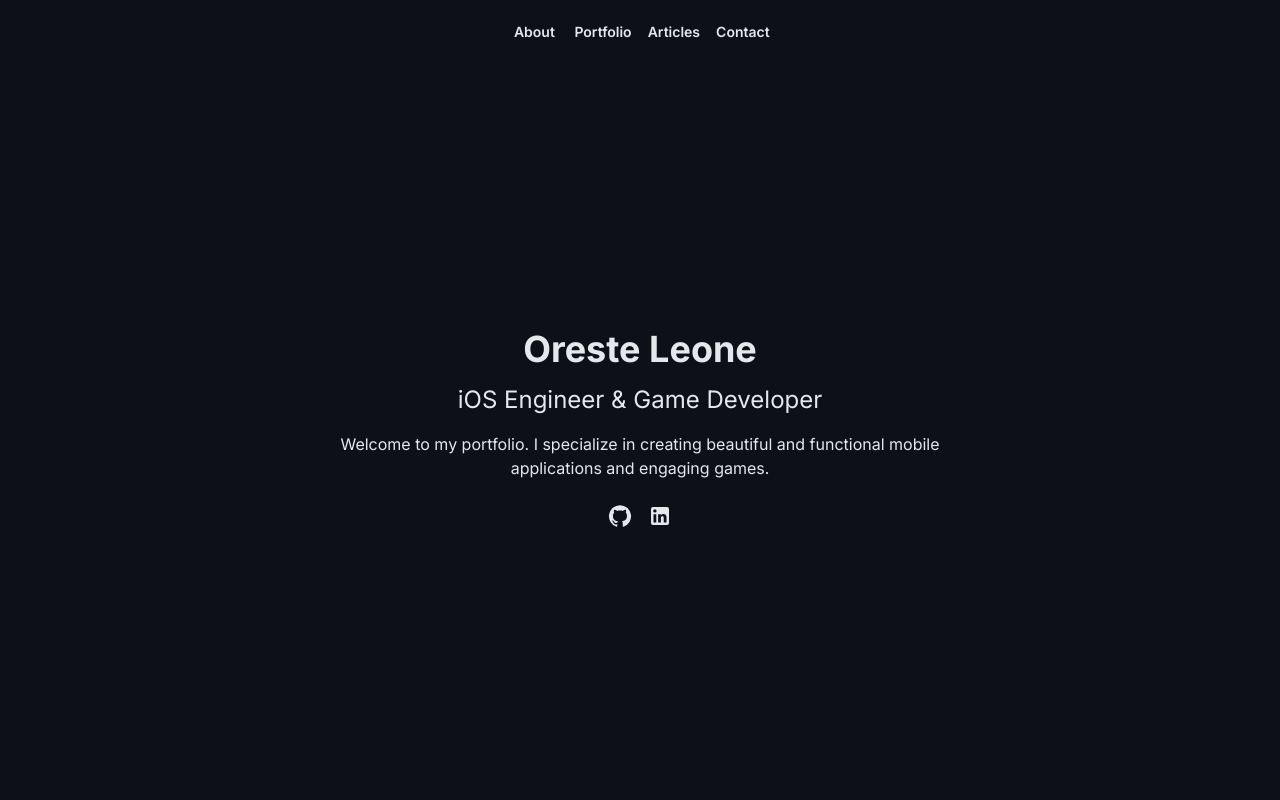
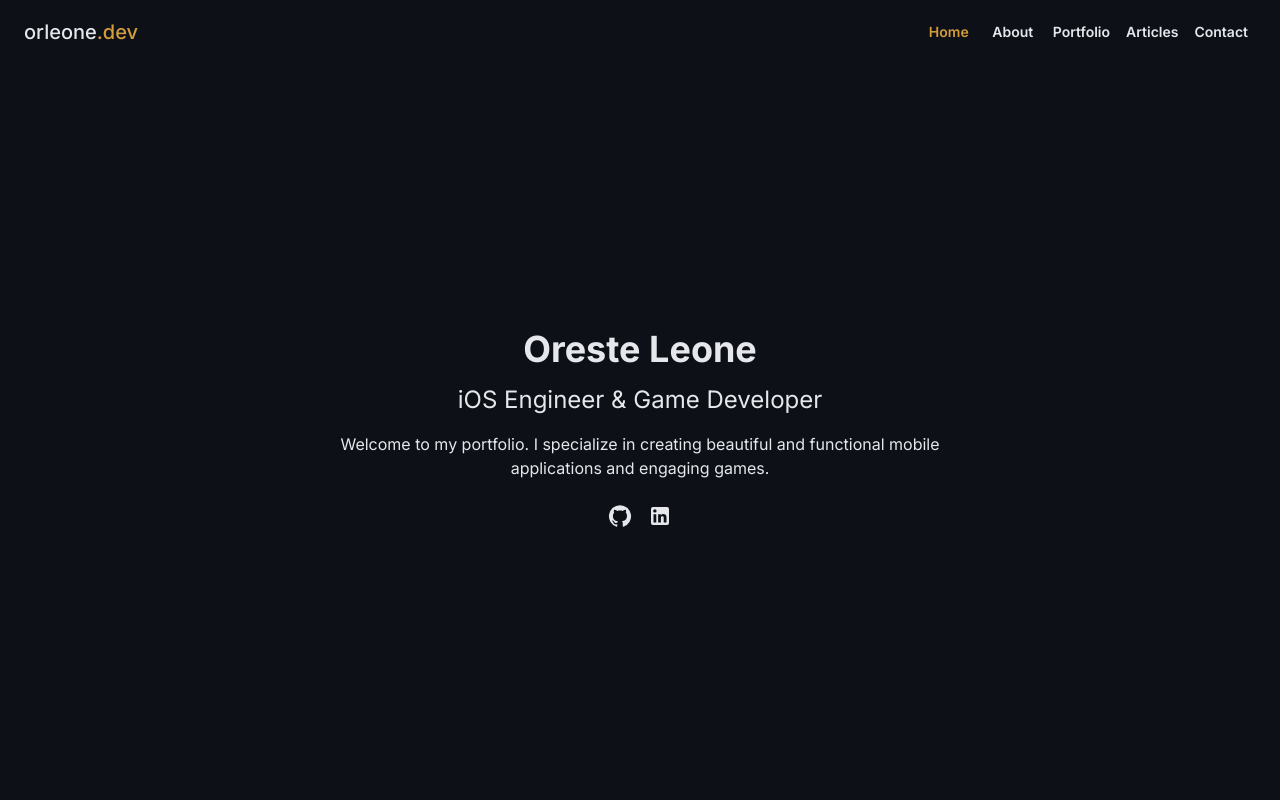
Before and after one commit to orleonedev/orleonedev.github.io, a React (Vite) app: page / in a window 1280 px wide. Shown: the top 800 px of the page. Built offline with nearby package versions, Linux system fonts and the light colour scheme.

Commit message:
navbar fixes

```diff
--- a/src/components/Navbar.tsx
+++ b/src/components/Navbar.tsx
@@ -1,8 +1,11 @@
-import React from 'react';
-import { AppBar, Toolbar, Button, useScrollTrigger, Box } from '@mui/material';
-import { Link as ScrollLink } from 'react-scroll';
+import React, { useState } from 'react';
+import { AppBar, Toolbar, Button, useScrollTrigger, Box, Typography, IconButton, Menu, MenuItem, useMediaQuery } from '@mui/material';
+import type { Theme } from '@mui/material/styles';
+import { Link as ScrollLink, scroller } from 'react-scroll';
+import MenuIcon from '@mui/icons-material/Menu';
 
 const navLinks = [
+  { title: 'Home', to: 'hero' },
   { title: 'About', to: 'about' },
   { title: 'Portfolio', to: 'portfolio' },
   { title: 'Articles', to: 'articles' },
@@ -10,10 +13,30 @@ const navLinks = [
 ];
 
 const Navbar: React.FC = () => {
+  const [anchorEl, setAnchorEl] = useState<null | HTMLElement>(null);
+  const isMobile = useMediaQuery((theme: Theme) => theme.breakpoints.down('md'));
   const trigger = useScrollTrigger({
     disableHysteresis: true,
     threshold: 100,
   });
+
+  const handleMenuOpen = (event: React.MouseEvent<HTMLElement>) => {
+    setAnchorEl(event.currentTarget);
+  };
+
+  const handleMenuClose = () => {
+    setAnchorEl(null);
+  };
+
+  const handleMobileLinkClick = (to: string) => {
+    handleMenuClose();
+    scroller.scrollTo(to, {
+      spy: true,
+      smooth: true,
+      offset: -70,
+      duration: 500,
+    });
+  };
 
   return (
     <AppBar
@@ -27,8 +50,37 @@ const Navbar: React.FC = () => {
         transition: 'background-color 0.3s, border-color 0.3s',
       }}
     >
-      <Toolbar sx={{ justifyContent: 'center' }}>
-        <Box>
+      <Toolbar>
+        {isMobile ? (
+          <>
+            <IconButton sx={{ visibility: 'hidden' }}><MenuIcon /></IconButton>
+            <Typography variant="h6" component="div" sx={{ flexGrow: 1, textAlign: 'center' }}>
+              orleone<Box component="span" sx={{ color: 'primary.main' }}>.dev</Box>
+            </Typography>
+            <IconButton edge="end" color="inherit" aria-label="menu" onClick={handleMenuOpen}>
+              <MenuIcon />
+            </IconButton>
+            <Menu
+              anchorEl={anchorEl}
+              open={Boolean(anchorEl)}
+              onClose={handleMenuClose}
+              anchorOrigin={{ vertical: 'top', horizontal: 'right' }}
+              transformOrigin={{ vertical: 'top', horizontal: 'right' }}
+              sx={{ mt: '45px' }}
+            >
+              {navLinks.map((link) => (
+                <MenuItem key={link.title} onClick={() => handleMobileLinkClick(link.to)}>
+                  {link.title}
+                </MenuItem>
+              ))}
+            </Menu>
+          </>
+        ) : (
+          <>
+            <Typography variant="h6" component="div">
+              orleone<Box component="span" sx={{ color: 'primary.main' }}>.dev</Box>
+            </Typography>
+            <Box sx={{ ml: 'auto' }}>
               {navLinks.map((link) => (
                 <Button
                   key={link.title}
@@ -41,19 +93,16 @@ const Navbar: React.FC = () => {
                   color="inherit"
                   sx={{
                     color: 'text.primary',
-                '&.active': {
-                  color: 'primary.main',
-                },
-                '&:hover': {
-                  color: 'primary.main',
-                  backgroundColor: 'transparent'
-                }
+                    '&.active': { color: 'primary.main' },
+                    '&:hover': { color: 'primary.main', backgroundColor: 'transparent' }
                   }}
                 >
                   {link.title}
                 </Button>
               ))}
             </Box>
+          </>
+        )}
       </Toolbar>
     </AppBar>
   );
```
Lines whose indentation alone changed are shown as unchanged.
